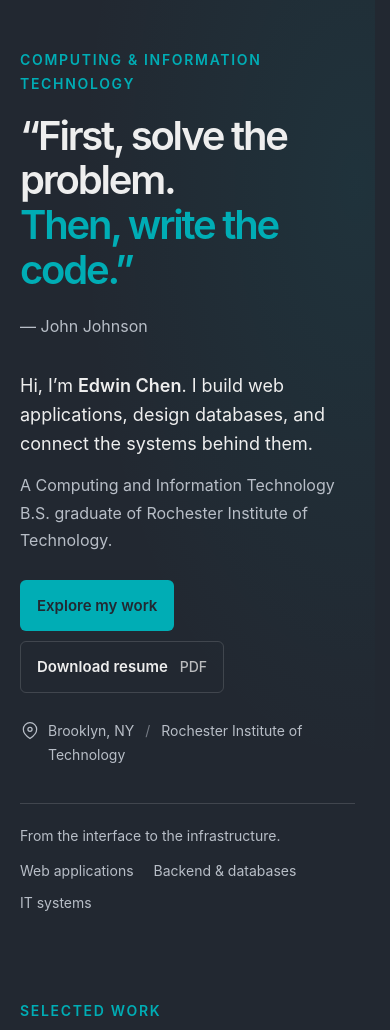
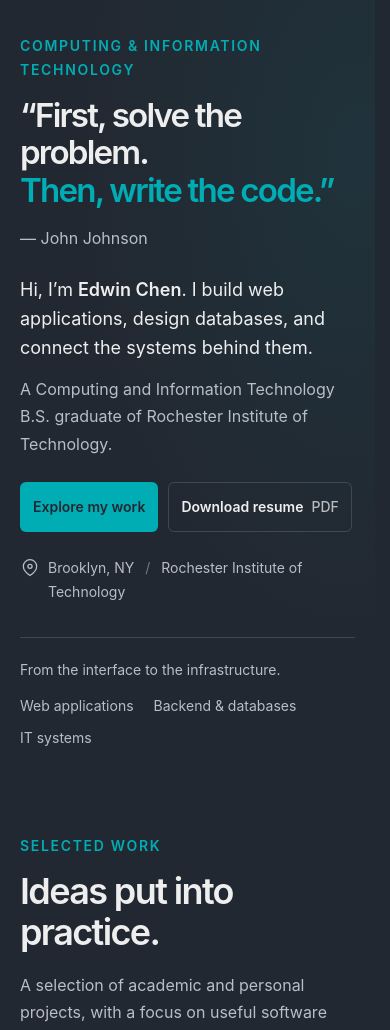
Before and after one commit to Tordwin/portfolio, a PHP site: page / in a window 390 px wide. Shown: the part 73-1103 px from the top of the page. Run offline with PHP 8.4, Linux system fonts and the light colour scheme.

Commit message:
Fit the full hero introduction in the opening viewport

```diff
--- a/global.css
+++ b/global.css
@@ -58,17 +58,17 @@ h3 { font-size: 1.35rem; letter-spacing: -.025em; }
 
 /* Intro */
 .hero { background: radial-gradient(ellipse at 95% 20%, rgb(0 173 181 / 8%) 0, transparent 55%), var(--background); color: var(--ink); }
-.hero-layout { padding-block: 100px 88px; }
+.hero-layout { padding-block: clamp(24px, 4svh, 40px); }
 .hero-copy { max-width: 1040px; }
-.hero-eyebrow { color: var(--teal); }
-h1 { font-size: clamp(2.5rem, 4.7vw, 4.5rem); line-height: 1.12; letter-spacing: -.045em; font-weight: 600; margin-bottom: 20px; }
+.hero-eyebrow { color: var(--teal); margin-bottom: 16px; }
+h1 { font-size: clamp(2.5rem, min(4.7vw, 8svh), 4.5rem); line-height: 1.12; letter-spacing: -.045em; font-weight: 600; margin-bottom: 16px; }
 h1 > span { color: var(--teal); }
-.hero-quote-author { color: var(--muted); font-size: 1rem; margin-bottom: 32px; }
+.hero-quote-author { color: var(--muted); font-size: 1rem; margin-bottom: 24px; }
 .hero-intro { font-size: 1.25rem; line-height: 1.6; max-width: 680px; color: var(--ink); margin-bottom: 14px; }
 .hero-intro strong { font-weight: 600; }
 .hero-description { max-width: 640px; color: var(--muted); font-size: 1rem; }
 .hero-description strong { color: var(--ink); font-weight: 500; }
-.hero-actions { display: flex; flex-wrap: wrap; gap: 14px; margin-block: 32px; }
+.hero-actions { display: flex; flex-wrap: wrap; gap: 14px; margin-block: 24px; }
 .hero-location { display: flex; gap: 8px; align-items: center; color: var(--muted); font-size: .875rem; }
 .location-divider { padding-inline: 7px; opacity: .55; }
 .hero-footnote { display: flex; justify-content: space-between; align-items: center; gap: 24px; border-top: 1px solid var(--line); padding-block: 24px; color: var(--muted); font-size: .875rem; }
@@ -203,7 +203,6 @@ h1 > span { color: var(--teal); }
 .project-description, .project-details ul, .experience-item p, .experience-item li,
 .skill-group p, .about-copy .personal-note { font-size: 1rem; }
 
-@media (min-width: 1500px) { .hero-layout { padding-block: 100px 90px; } }
 @media (max-width: 1100px) {
     .container { width: calc(100% - 64px); }
     .nav-links { gap: 22px; }
@@ -224,7 +223,6 @@ h1 > span { color: var(--teal); }
     .js .nav-links a { display: flex; width: 100%; padding: 10px 14px; border-radius: 4px; }
     .js .nav-links a:hover { background: var(--surface); }
     .js .nav-resume { margin-top: 8px; }
-    .hero-layout { padding-block: 72px 64px; }
     h1 { font-size: clamp(2.6rem, 5.3vw, 3.2rem); }
     .hero-intro { font-size: 1.125rem; }
     .hero-actions { gap: 10px; }
@@ -259,11 +257,10 @@ h1 > span { color: var(--teal); }
     .container { width: calc(100% - 40px); }
     .section { padding-block: 64px; }
     .brand-name { font-size: .9375rem; }
-    .hero-layout { padding-block: 48px 36px; }
-    h1 { font-size: clamp(2.5rem, 9.5vw, 4rem); letter-spacing: -.055em; }
+    h1 { font-size: clamp(2rem, min(8.5vw, 6svh), 3.5rem); letter-spacing: -.055em; }
     .hero-intro { font-size: 1.125rem; }
     .hero-description { max-width: 100%; }
-    .hero-actions { margin-block: 26px; }
+    .hero-actions .button { font-size: .875rem; padding-inline: 12px; gap: 8px; }
     .hero-footnote { flex-direction: column; gap: 12px; padding-block: 20px; }
     .hero-footnote ul { justify-content: flex-start; gap: 8px 20px; }
     .section-heading { flex-direction: column; gap: 20px; margin-bottom: 28px; }
```
